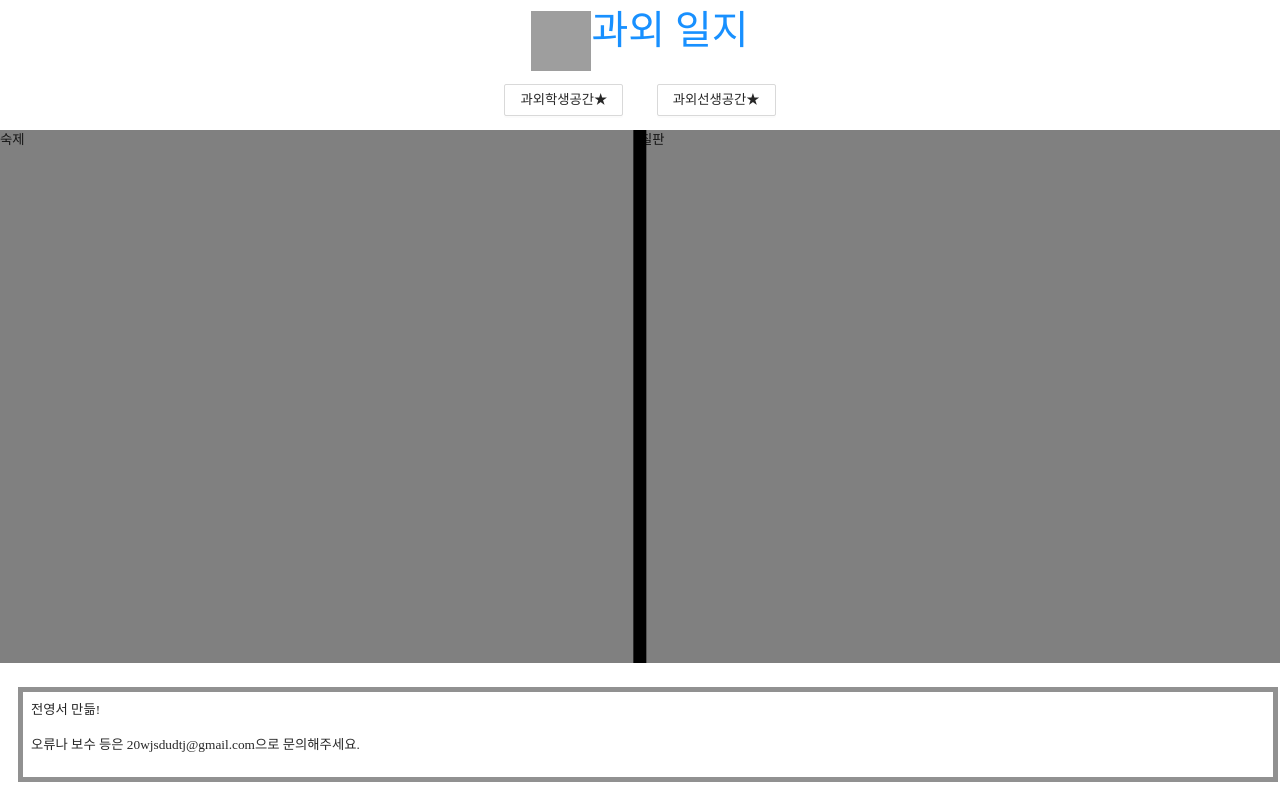
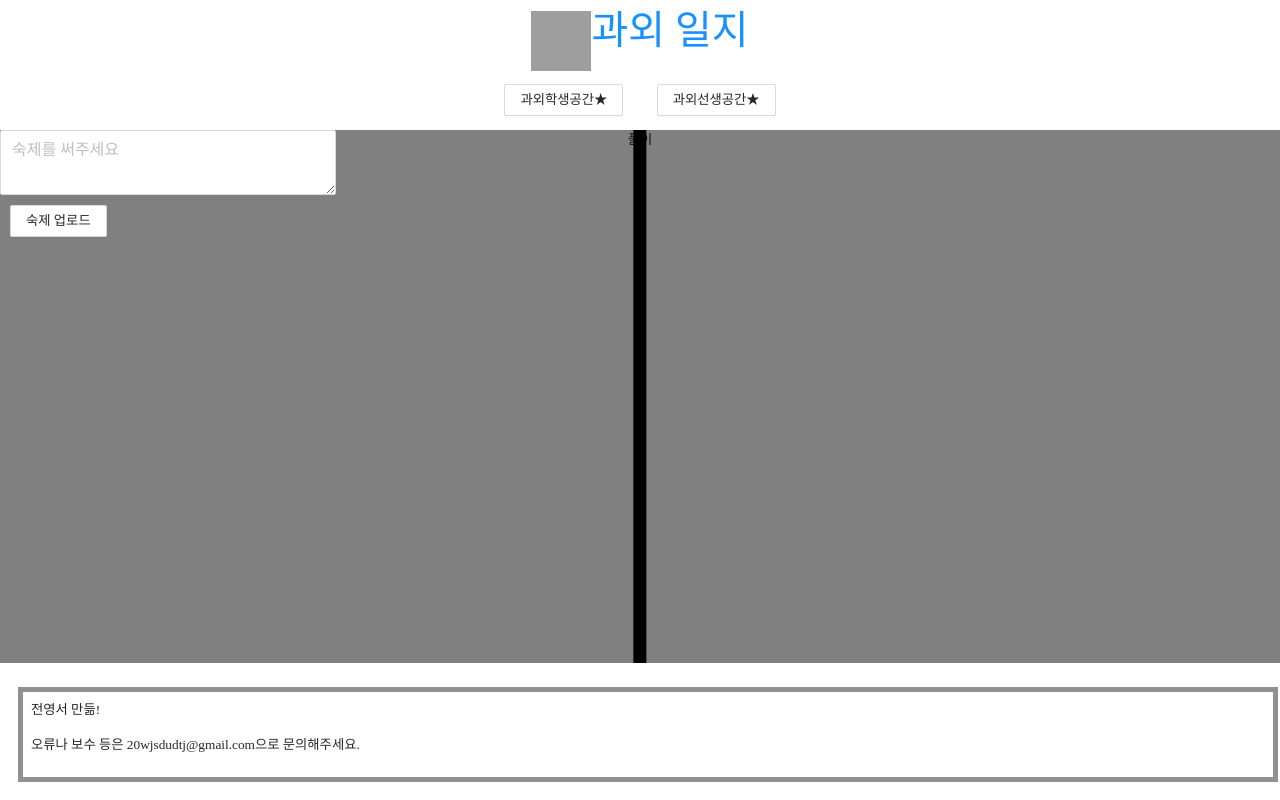
Before and after one commit to Youngseo-Jeon0313/tutoring_project, a React app in the folder my-react-app/: page /src/teacher in a window 1280 px wide. Built offline with nearby package versions, Linux system fonts and the light colour scheme; grey boxes are pictures that could not be loaded; a web font is replaced by a local one.

Commit message:
using_hook_in_component___pr_props

```diff
--- a/my-react-app/config/webpack.config.js
+++ b/my-react-app/config/webpack.config.js
@@ -390,6 +390,13 @@ module.exports = function (webpackEnv) {
             // Process application JS with Babel.
             // The preset includes JSX, Flow, TypeScript, and some ESnext features.
             {
+              test: /\.(ts|tsx)$/,
+              loader: 'ts-loader',
+              // include: [path.resolve(__dirname, 'yourAppPath')],
+              exclude: [/node_modules/, /bower_components/],
+            },
+
+            {
               test: /\.(js|mjs|jsx|ts|tsx)$/,
               include: paths.appSrc,
               loader: require.resolve('babel-loader'),
--- a/my-react-app/src/teacher/Canvas.js
+++ b/my-react-app/src/teacher/Canvas.js
@@ -1,22 +1,12 @@
-import React, {useRef, useState, useEffect } from 'react';
-import './Canvas.css';
+import React from 'react'
+import  "./Canvas.css";
 
-export const Canvas = () => {
-
-    const canvasRef = useRef(null);
-    const [canvasTag, setCanvasTag] = useState([]);
-
-    useEffect(() => {
-        const canvas = canvasRef.current;
-        canvas.width = window.innerWidth
-    })
-
-
-
-
+const Canvas = () => {
     return (
         <div>
-
+            풀이
         </div>
     )
 }
+
+export default Canvas;
--- a/my-react-app/src/teacher/EditorTemplate.css
+++ b/my-react-app/src/teacher/EditorTemplate.css
@@ -23,3 +23,11 @@
   cursor: col-resize;
 
 }
+
+.homeworks-text{
+  margin-left: 10px;
+}
+
+.homeworks-button{
+  margin: 10px;
+}
--- a/my-react-app/src/teacher/EditorTemplate.js
+++ b/my-react-app/src/teacher/EditorTemplate.js
@@ -1,7 +1,14 @@
-import {React, Component} from 'react'
+import {React, Component } from 'react'
 import './EditorTemplate.css';
+import Canvas from './Canvas';
+import {Form, Input, Button, message} from 'antd';
+import axios from 'axios';
+import {useHistory} from 'react-router-dom';
+import { API_URL } from "../config/constants";
+
 
 class EditorTemplate extends Component {
+
     state = {
         leftPercentage: 0.5
     }
@@ -25,10 +32,7 @@ class EditorTemplate extends Component {
 
 
 
-
-
     render() {
-        const { homework, board } =this.props;
         const {leftPercentage} =this.state;
         const {handleSeparatorMouseDown} =this;
 
@@ -44,19 +48,45 @@ class EditorTemplate extends Component {
             left: `${leftPercentage * 100}%`
         }
 
+        const His = (props) => {
+            const history = useHistory();
+            history.push("/");
+       }
+
+        const onSubmit =(values) => {
+            axios.post(`${API_URL}/homework`,{
+                homework: values.homework,
+            })
+            .then((result) => {
+                His.history.replace("/");
+            })
+            .catch((error)=>{
+                message.error(`에러: ${error.message}`);
+            });
+        };
+
         return (
+            <div>
             <div className="template">
             <div className='homework' style={leftStyle}>
-                {homework}
+
+            <div>
+            <Form onFinish={onSubmit}>
+                <Form.Item name="homework">
+                 <Input.TextArea size="large" placeholder="숙제를 써주세요"className="homeworks-text" ></Input.TextArea>
+                 <Button className="homeworks-button" >숙제 업로드</Button>
+                </Form.Item>
+            </Form>
+
             </div>
-            <div className="board" style={rightStyle}>
-                {board}
             </div>
+            <Canvas className="board" style={rightStyle}></Canvas>
             <div className="separator" style={separatorStyle} onMouseDown={handleSeparatorMouseDown}>
             </div>
             </div>
-        )
-    }
+            </div>
+        );
+    };
 }
 
 export default EditorTemplate;
--- a/my-react-app/src/teacher/index.js
+++ b/my-react-app/src/teacher/index.js
@@ -6,7 +6,9 @@ function TeacherPage() {
 
       return (
        <div>
-         <EditorTemplate homework="숙제" board="칠판" ></EditorTemplate>
+         <EditorTemplate homework="숙제를 업로드하시오." >
+
+         </EditorTemplate>
         </div>
       );
 
```
Also changed, not shown: 1 other file (tests, documents, lock files or other folders).
